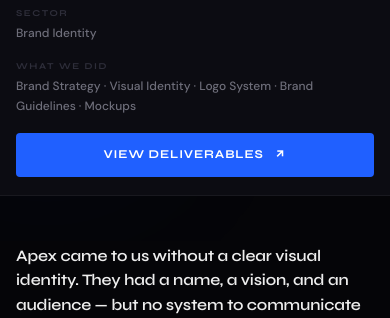
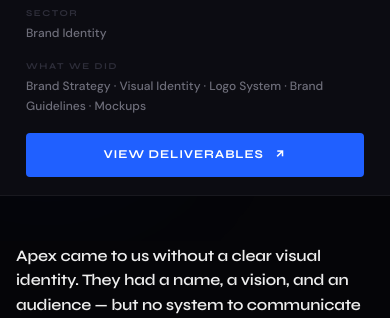
Before and after one commit to DRealDanny/Creativo, a PHP site: page /case-study/branding.html in a window 390 px wide. Shown: the part 603-921 px from the top of the page. Run offline with PHP 8.4, Linux system fonts and the light colour scheme; some libraries are stand-ins or nearby versions.

Commit message:
feat: enhance padding for cs-info-bar-inner on tablet and mobile layouts

```diff
--- a/css/mobile-res.css
+++ b/css/mobile-res.css
@@ -273,6 +273,8 @@
     flex-direction: column;
     align-items: flex-start;
     gap: 16px;
+     padding-left: 10px;
+    padding-right: 10px;
   }
 
   .cs-info-tag { gap: 3px; }
--- a/css/tablet-res.css
+++ b/css/tablet-res.css
@@ -148,7 +148,11 @@
     min-height: 50vh;
   }
 
-  .cs-info-bar-inner { gap: 28px; }
+  .cs-info-bar-inner {
+    gap: 28px;
+    padding-left: 60px;
+    padding-right: 60px;
+  }
 
   .cs-case-btn {
     margin-left: 0;
```
